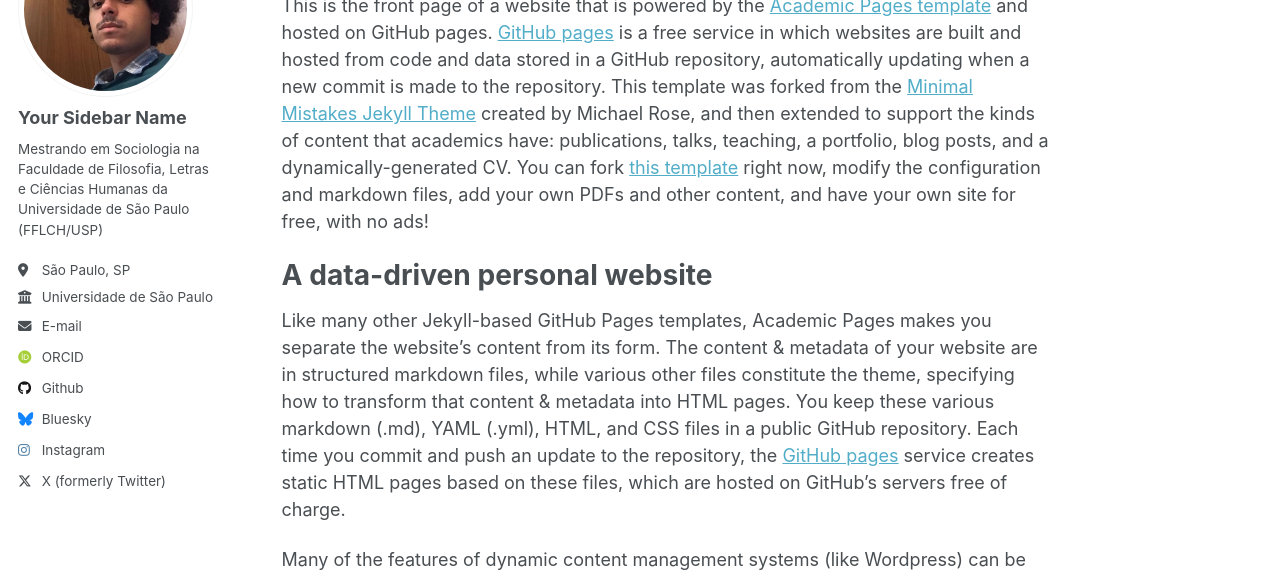
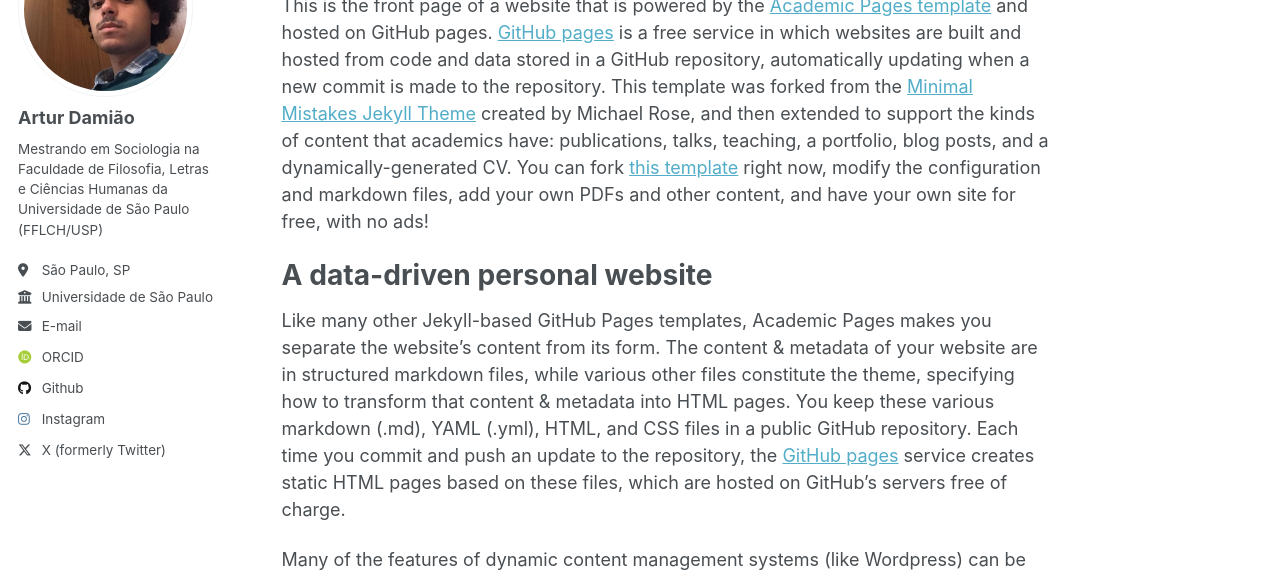
Before and after one commit to arturdamiao/arturdamiao.github.io, a Jekyll site: the page built from _pages/about.md, in a window 1280 px wide. Shown: the part 184-761 px from the top of the page. Built offline with Jekyll 4.4.1, drawn with Linux system fonts in a browser that asks for light colours; some web fonts are replaced; some of the changed lines change nothing that is shown.

Commit message:
Update _config.yml

```diff
--- a/_config.yml
+++ b/_config.yml
@@ -22,7 +22,7 @@
 author:
   # Biographic information
   avatar           : "imagem_perfil.jpeg"
-  name             : "Your Sidebar Name"
+  name             : "Artur Damião"
   pronouns         : # example: "she/her"
   bio              : "Mestrando em Sociologia na Faculdade de Filosofia, Letras e Ciências Humanas da Universidade de São Paulo (FFLCH/USP)"
   location         : "São Paulo, SP"
@@ -44,12 +44,12 @@
   bitbucket        : # Username - Update with your username on the site
   codepen          : # Username
   dribbble         : # Username
-  github           : "academicpages"
+  github           : "arturdamiao"
   kaggle           : # Username
   stackoverflow    : # User number or user number and name (i.e., use "1" or "1/jeff-atwood")
 
   # Social media
-  bluesky          : "bsky.app" # Replace this with you Bluesky username
+  bluesky          : # Replace this with you Bluesky username
   facebook         : # Username
   flickr           : # Username
   foursquare       : # Username
```
